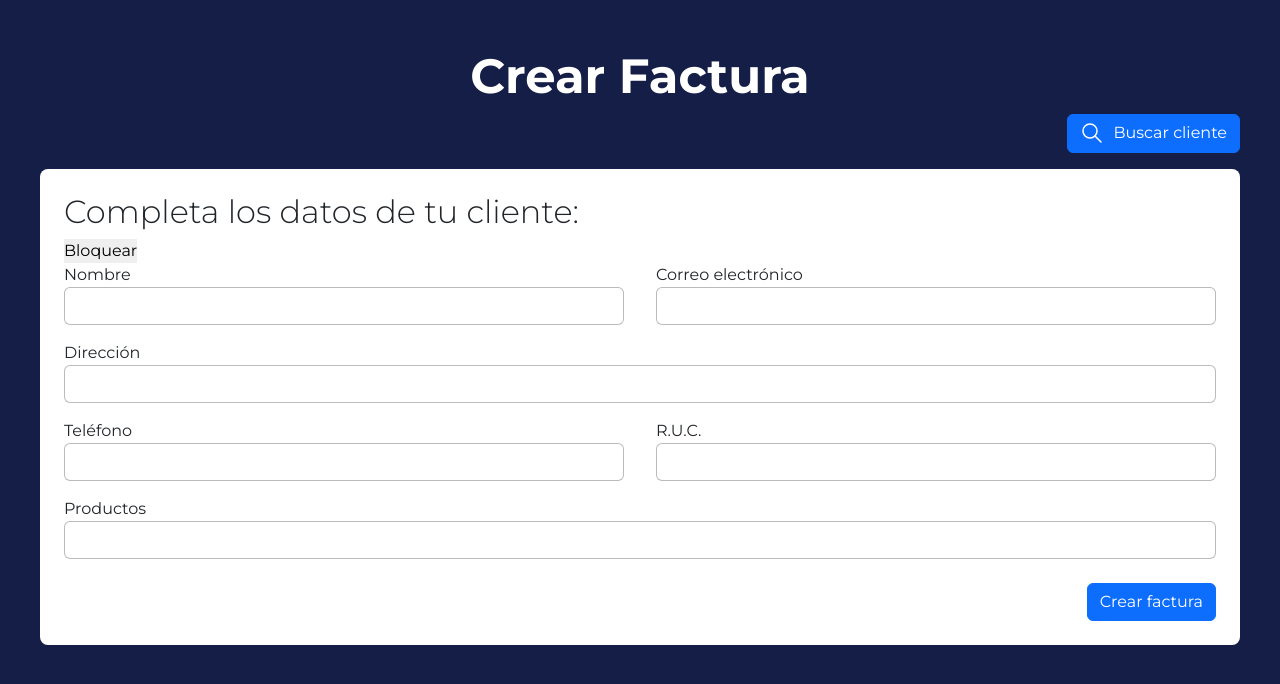
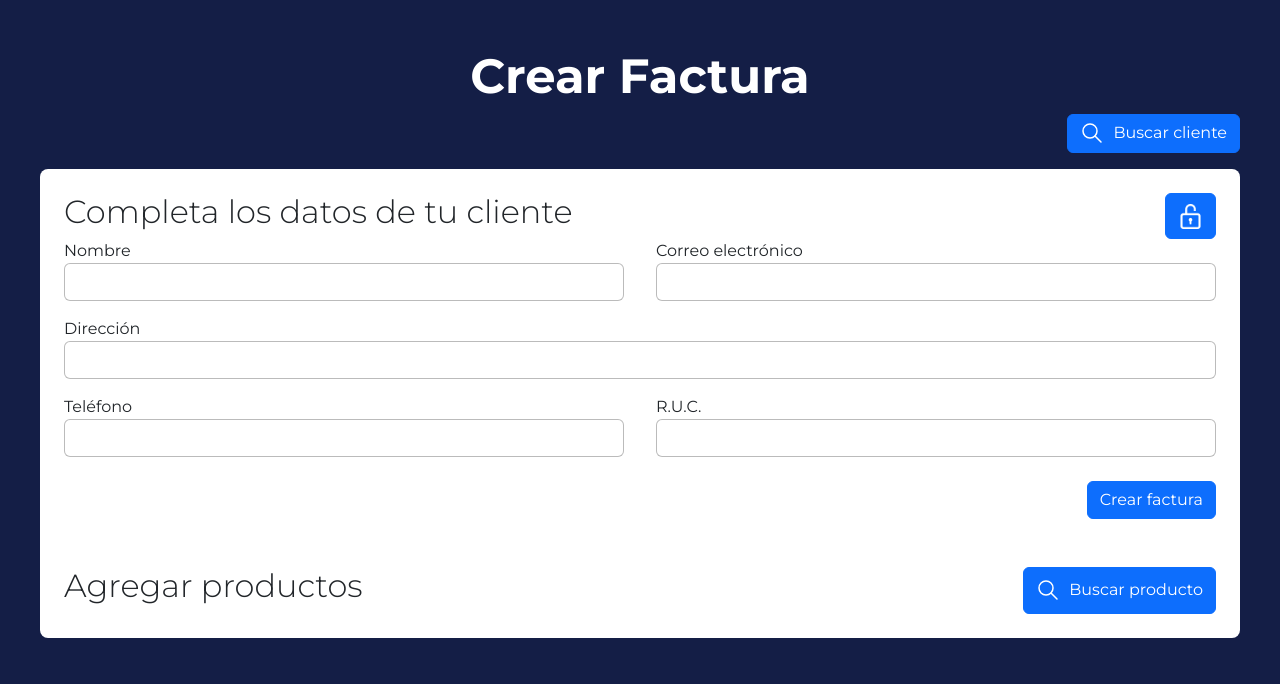
Before and after one commit to mateolohezic/practica-javier-2-rhf-css, a React (Vite) app: page /facturas in a window 1280 px wide. Shown: the top 684 px of the page. Built offline with nearby package versions, Linux system fonts and the light colour scheme.

Commit message:
Creacion de buscador de productos

```diff
--- a/src/App.jsx
+++ b/src/App.jsx
@@ -14,7 +14,7 @@ function App() {
     <>
       <Routes>
         <Route path="/login" element={<Login/>}/>
-        <Route path="/" element={<Home/>}/>
+        <Route path="/" element={<Facturas/>}/>
         <Route path="/register" element={<ProtectedRoute Component={Home}/>}/>
         <Route path="/admin" element={<ProtectedRoute Component={Admin}/>}/>
         <Route path="/facturas" element={<Facturas/>}/>
--- a/src/Components/BuscadorCliente/buscadorCliente.css
+++ b/src/Components/BuscadorCliente/buscadorCliente.css
@@ -1,5 +1,9 @@
 .btnBuscarCliente svg{
     margin-right: 0.5rem;
+}
+
+.btnBuscarCliente{
+    white-space: nowrap;
 }
 
 .modalClientes h1{
@@ -40,9 +44,28 @@
     align-items: center;
 }
 
-.cardClientesModal h2{
+.cardClientesModal div {
+    flex-grow: 1;
+    display: flex;
+    justify-content: space-between;
+    align-items: end;
+    gap: 0.5rem;
+    padding-right: 1rem;
+}
+
+.cardClientesModal div h2{
     color: rgb(255, 255, 255);
     font-weight: 300;
+    font-size: 2rem;
+}
+
+.cardClientesModal div h3{
+    color: rgb(255, 255, 255, 0.4);
+    font-weight: 300;
+    font-size: 1rem;
+    position: relative;
+    top: -4px;
+    white-space: nowrap;
 }
 
 .cardClientesModal button{
--- /dev/null
+++ b/src/Components/BuscadorProductos/BuscadorProductos.jsx
@@ -0,0 +1,104 @@
+import React, { useEffect, useState } from 'react'
+import searchIcon from '../../assets/searchIcon.png'
+import { useForm } from "react-hook-form"
+import './buscadorProductos.css'
+
+function BuscadorProductos(props) {
+
+    const { register, handleSubmit, reset, formState: { errors }} = useForm()
+    const [productosImprimir, setProductosImprimir] = useState([])
+
+    useEffect(() => {
+        setProductosImprimir(props.productos)
+    }, [props.productos])
+
+    const filtrarProductos = (data) => {
+        const productosFiltrados = props.productos.filter(producto => producto.name.toLowerCase().includes(data.search.toLowerCase()))
+        setProductosImprimir(productosFiltrados)
+    }
+
+    const limpiarFiltrado = () => {
+        reset()
+        setProductosImprimir(props.productos)
+    }
+
+    return (
+    <>
+        <div className='w-100 d-flex justify-content-between mt-5'>
+            <h2>Agregar productos</h2>
+            <button type="button" className="btn btn-primary btnBuscarCliente" data-bs-toggle="modal" data-bs-target="#modalAñadirProducto">
+                <svg xmlns="http://www.w3.org/2000/svg" width="25" height="25" viewBox="0 0 25 25" strokeWidth="1.5" stroke="#ffffff" fill="none" strokeLinecap="round" strokeLinejoin="round">
+                    <path stroke="none" d="M0 0h24v24H0z" fill="none"/>
+                    <path d="M10 10m-7 0a7 7 0 1 0 14 0a7 7 0 1 0 -14 0" />
+                    <path d="M21 21l-6 -6" />
+                </svg>
+                <span>Buscar producto</span>
+            </button>
+        </div>
+
+
+
+
+        <div className="modal fade" id="modalAñadirProducto" tabIndex="-1" aria-labelledby="modalAñadirProductoLabel" aria-hidden="true">
+            <div className="modal-dialog modal-dialog-centered modal-xl  modal-dialog-scrollable">
+                <div className="modal-content">
+                    <div className="modal-body modalClientes">
+                        <h1>Buscar un producto</h1>
+                        <button type="button" className="btn-close botonCerrarModal" data-bs-dismiss="modal" aria-label="Close"></button>
+                        <div className='contenidoModalClientes'>
+                            <div className='buscadorModalClientes'>
+                                <form  onSubmit={handleSubmit(filtrarProductos)}>
+                                    <div>
+                                        <input
+                                            type="text"
+                                            {...register("search",{
+                                                required: true
+                                            })}
+                                            placeholder='Buscar...' className='form-control' name="search" id="busquedaModalClientes" />
+                                        <button type="submit">
+                                            <img src={searchIcon} alt="Buscar Clientes" />
+                                        </button>
+                                        {errors.search && <span>Campo requerido</span>}
+                                    </div>
+                                </form>
+                                <button type="button" onClick={limpiarFiltrado}>Limpiar</button>
+                            </div>
+                            <div className='grillaClientesModal'>
+                                {
+                                    productosImprimir.map(product =>
+                                        <div className='cardClientesModal' key={product.id}>
+                                            <div>
+                                                <h2>{product.name}</h2>
+                                                <h3>{product.id} - ${product.price}</h3>
+                                            </div>
+                                            <button type="button"
+                                                data-bs-dismiss="modal"
+                                                disabled={props.productosSeleccionados.find(productoExistente => productoExistente.id === product.id )}
+                                                onClick={ () => { props.selectProduct(product) } }>
+                                                {
+                                                    props.productosSeleccionados.find(productoExistente => productoExistente.id === product.id ) ?
+                                                    <>
+                                                        <svg xmlns="http://www.w3.org/2000/svg" width="32" height="32" viewBox="0 0 24 24" strokeWidth="2" stroke="#ffffff" fill="none" strokeLinecap="round" strokeLinejoin="round">
+                                                            <path stroke="none" d="M0 0h24v24H0z" fill="none"/>
+                                                            <path d="M12 12m-9 0a9 9 0 1 0 18 0a9 9 0 1 0 -18 0" />
+                                                            <path d="M9 12l2 2l4 -4" />
+                                                        </svg>
+                                                    </>
+                                                    : 'Añadir'
+                                                }
+                                            </button>
+                                        </div>
+                                    )
+                                }
+                            </div>
+                        </div>
+                    </div>
+                </div>
+            </div>
+        </div>
+    </>
+    )
+
+}
+
+export default BuscadorProductos
--- a/src/Components/FormClienteFacturas/FormClienteFacturas.css
+++ b/src/Components/FormClienteFacturas/FormClienteFacturas.css
@@ -37,3 +37,19 @@
     background-color: rgb(31, 31, 31, 0.25);
     color: rgb(31, 31, 31, 0.6);
 }
+
+.headerFormClienteFacturas{
+    width: 100%;
+    display: flex;
+    justify-content: space-between;
+}
+
+.headerFormClienteFacturas h2{
+    flex-grow: 1;
+}
+
+.botonBloquearClienteFacturas img{
+    width: 25px;
+    height: 25px;
+    object-fit: contain;
+}
--- a/src/Components/FormClienteFacturas/FormClienteFacturas.jsx
+++ b/src/Components/FormClienteFacturas/FormClienteFacturas.jsx
@@ -1,9 +1,12 @@
 import React, { useEffect, useState } from 'react'
 import './FormClienteFacturas.css'
 import { useForm } from "react-hook-form"
+import bloqueadoIcon from '../../assets/bloqueadoIcon.png'
+import desbloqueadoIcon from '../../assets/desbloqueadoIcon.png'
 
 function FormClienteFacturas(props) {
 
+    const [bloqueadoMessage, setBloqueadoMessage] = useState(false)
     const [bloqueado, setBloqueado] = useState(false)
     const { register, handleSubmit, setValue, formState: { errors }} = useForm()
 
@@ -23,18 +26,38 @@ function FormClienteFacturas(props) {
 
     const onSubmit = (data) => console.log(data)
 
+    const inputBloqueado = () => {
+        bloqueado && setBloqueadoMessage(true)
+        return
+    }
+
+    useEffect(() => {
+
+        !bloqueado && setBloqueadoMessage(false)
+
+    }, [bloqueado])
+
+
     return (
     <>
-      <section className='contenedorFormClientesFacutas'>
-        <div>
-            <h2>Completa los datos de tu cliente:</h2>
-            <button type="button" onClick={ () => { setBloqueado(!bloqueado) } }>{ bloqueado ? 'Desbloquear' : 'Bloquear'}</button>
+        <div className='headerFormClienteFacturas'>
+            <h2>Completa los datos de tu cliente</h2>
+            <button type="button" className={`btn botonBloquearClienteFacturas ${ bloqueado ? 'btn-danger' : 'btn-primary' } `} onClick={ () => { setBloqueado(!bloqueado) } }>
+                {
+                    bloqueado
+                    ?
+                        <img src={bloqueadoIcon} alt="Inputs Bloqueados" />
+                    :
+                        <img src={desbloqueadoIcon} alt="Inputs Desbloqueados" />
+                }
+            </button>
         </div>
+        { bloqueadoMessage && <p className='text-danger fs-6 text-end mt-2'>Debes desbloquear el formulario para editar.</p> }
         <form onSubmit={handleSubmit(onSubmit)}>
             <div className='inputGroupFormClienteFacturas'>
                 <div className='inputFormClienteFacturas'>
                     <label htmlFor="nameCliente">Nombre</label>
-                    <input className={`form-control ${ bloqueado && 'inputDesactivadoClienteFacturas' }`} type="text" name="name" id="nameCliente" autoComplete='off' disabled={bloqueado}
+                    <input className={`form-control ${ bloqueado && 'inputDesactivadoClienteFacturas' }`} onClick={inputBloqueado} type="text" name="name" id="nameCliente" autoComplete='off' readOnly={bloqueado}
                         {...register("name", {
                             required: true
                         })}
@@ -43,7 +66,7 @@ function FormClienteFacturas(props) {
                 </div>
                 <div className='inputFormClienteFacturas'>
                     <label htmlFor="emailCliente">Correo electrónico</label>
-                    <input className={`form-control ${ bloqueado && 'inputDesactivadoClienteFacturas' }`} type="email" name="email" id="emailCliente" autoComplete='off' disabled={bloqueado}
+                    <input className={`form-control ${ bloqueado && 'inputDesactivadoClienteFacturas' }`} onClick={inputBloqueado} type="email" name="email" id="emailCliente" autoComplete='off' readOnly={bloqueado}
                         {...register("email", {
                             required: true
                         })}
@@ -53,7 +76,7 @@ function FormClienteFacturas(props) {
             </div>
             <div className='inputFormClienteFacturas'>
                 <label htmlFor="addressCliente">Dirección</label>
-                <input className={`form-control ${ bloqueado && 'inputDesactivadoClienteFacturas' }`} type="text" name="address" id="addressCliente" autoComplete='off' disabled={bloqueado}
+                <input className={`form-control ${ bloqueado && 'inputDesactivadoClienteFacturas' }`} onClick={inputBloqueado} type="text" name="address" id="addressCliente" autoComplete='off' readOnly={bloqueado}
                     {...register("address", {
                         required: true
                     })}
@@ -63,7 +86,7 @@ function FormClienteFacturas(props) {
             <div className='inputGroupFormClienteFacturas'>
                 <div className='inputFormClienteFacturas'>
                     <label htmlFor="phoneCliente">Teléfono</label>
-                    <input className={`form-control ${ bloqueado && 'inputDesactivadoClienteFacturas' }`} type="text" name="phone" id="phoneCliente" autoComplete='off' disabled={bloqueado}
+                    <input className={`form-control ${ bloqueado && 'inputDesactivadoClienteFacturas' }`} onClick={inputBloqueado} type="text" name="phone" id="phoneCliente" autoComplete='off' readOnly={bloqueado}
                         {...register("phone", {
                             required: true
                         })}
@@ -72,7 +95,7 @@ function FormClienteFacturas(props) {
                 </div>
                 <div className='inputFormClienteFacturas'>
                     <label htmlFor="rucCliente">R.U.C.</label>
-                    <input className={`form-control ${ bloqueado && 'inputDesactivadoClienteFacturas' }`} type="text" name="ruc" id="rucCliente" autoComplete='off' disabled={bloqueado}
+                    <input className={`form-control ${ bloqueado && 'inputDesactivadoClienteFacturas' }`} onClick={inputBloqueado} type="text" name="ruc" id="rucCliente" autoComplete='off' readOnly={bloqueado}
                         {...register("ruc", {
                             required: true
                         })}
@@ -80,20 +103,10 @@ function FormClienteFacturas(props) {
                     {errors.ruc && errors.ruc.type === "required" && <p className='text-danger fs-6 mt-1'>Campo requerido.</p>}
                 </div>
             </div>
-            <div className='inputFormClienteFacturas'>
-                <label htmlFor="itemsCliente">Productos</label>
-                <input className="form-control" type="text" name="items" id="itemsCliente" autoComplete='off'
-                    {...register("items", {
-                        required: true
-                    })}
-                    />
-                {errors.items && errors.items.type === "required" && <p className='text-danger fs-6 mt-1'>Campo requerido.</p>}
-            </div>
             <div className='text-end mt-4'>
                 <button type='submit' className='btn btn-primary'>Crear factura</button>
             </div>
         </form>
-      </section>
     </>
     )
 }
--- a/src/Pages/Facturas/Facturas.jsx
+++ b/src/Pages/Facturas/Facturas.jsx
@@ -4,18 +4,15 @@ import { faker } from '@faker-js/faker';
 import BuscadorCliente from '../../Components/BuscadorCliente/BuscadorCliente';
 import FacturaCard from '../../Components/FacturaCard/FacturaCard';
 import FormClienteFacturas from '../../Components/FormClienteFacturas/FormClienteFacturas';
+import BuscadorProductos from '../../Components/BuscadorProductos/BuscadorProductos';
 
 function Facturas() {
 
     const [clienteSeleccionado, setClienteSeleccionado] = useState()
+    const [productosSeleccionados, setProductosSeleccionados] = useState([])
     const [clientes, setClientes] = useState([])
-
-
-    // nombre
-    // direccion
-    // correo
-    // telefono
-    // ruc
+    const [productos, setProductos] = useState([])
+    const [sync, setSync] = useState(1)
 
     const getClientes = () => {
         let db = []
@@ -31,19 +28,59 @@ function Facturas() {
             }
             db.push(newCostumer)
         }
-        setClientes(db)
+        return db
+    }
+
+    const getProductos = () => {
+        let db = []
+        for (let i = 0; i < 30; i++) {
+            const newProduct = {
+                id: faker.commerce.isbn({ variant: 10, separator: '' }),
+                name: faker.commerce.product(),
+                price: faker.commerce.price({ min: 20, max: 2000, dec: 2 })
+            }
+            db.push(newProduct)
+        }
+        return db
+    }
+
+    const getData = async () => {
+        setProductos(await getProductos())
+        setClientes(await getClientes())
     }
 
     useEffect(() => {
-        getClientes()
+        getData()
     }, [])
+
+    const selectProduct = (product) => {
+        const newArray = productosSeleccionados
+
+        const productoExistente = productosSeleccionados.find(productoDB => productoDB.id === product.id)
+
+        if (!productoExistente) {
+            newArray.push(product);
+            setProductosSeleccionados(newArray)
+            setSync(sync + 1)
+        }
+    }
 
     return (
     <>
         <section className='contenedorFacturas'>
             <h1>Crear Factura</h1>
             <BuscadorCliente clientes={clientes} clienteSeleccionado={clienteSeleccionado} setClienteSeleccionado={setClienteSeleccionado}/>
-            <FormClienteFacturas clienteSeleccionado={clienteSeleccionado}/>
+            <section className='contenedorFormClientesFacutas'>
+                <FormClienteFacturas clienteSeleccionado={clienteSeleccionado}/>
+                <BuscadorProductos productos={productos} productosSeleccionados={productosSeleccionados} selectProduct={selectProduct}/>
+                {
+                    productosSeleccionados.map(producto =>
+                        <>
+                        <p>{producto.name}</p>
+                        </>
+                    )
+                }
+            </section>
             {/* <FacturaCard clienteSeleccionado={clienteSeleccionado}/> */}
         </section>
     </>
```
Also changed, not shown: src/Components/BuscadorProductos/buscadorProductos.css (added), src/assets/bloqueadoIcon.png (added), src/assets/desbloqueadoIcon.png (added).
